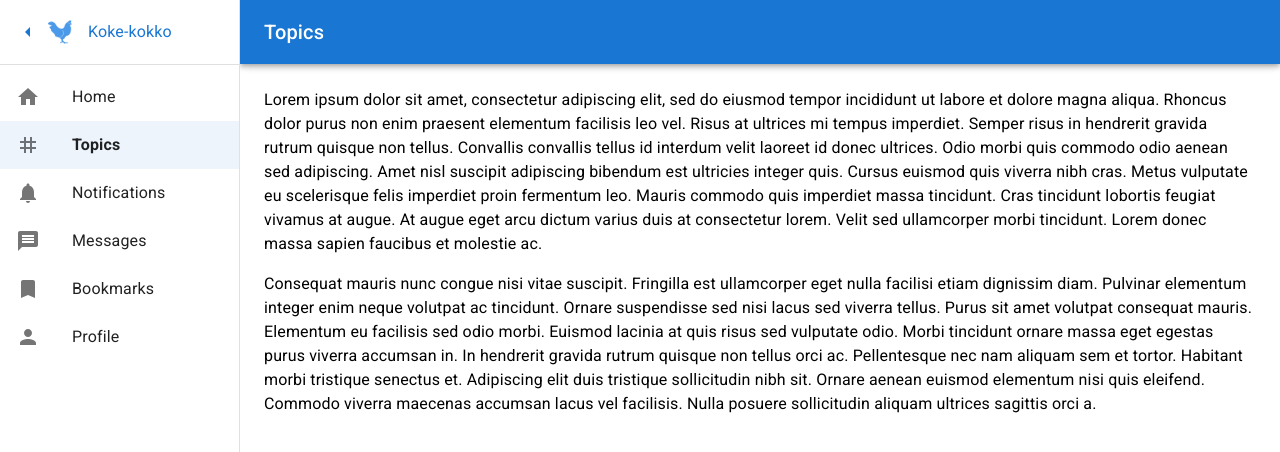
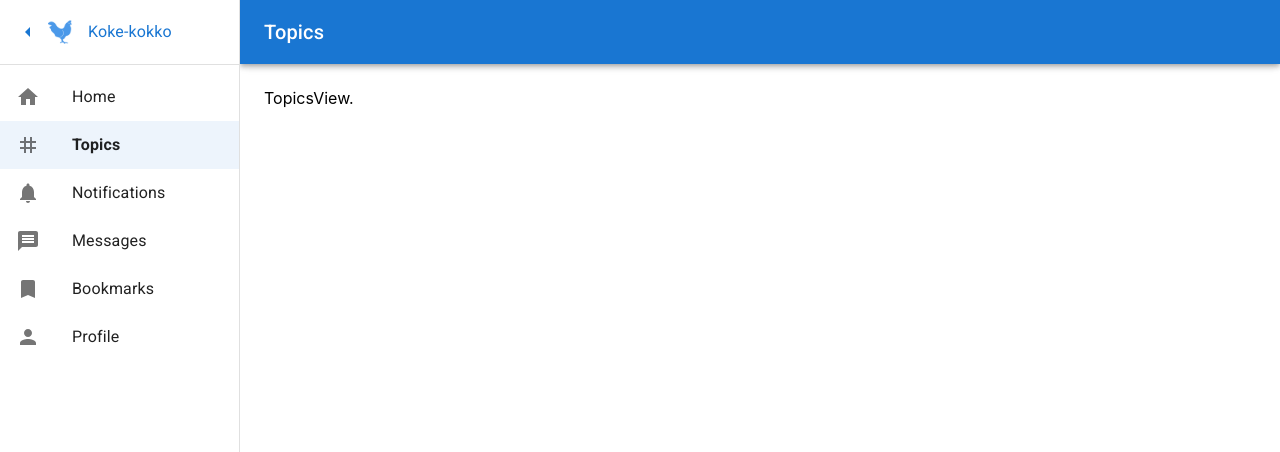
Before and after one commit to 0583/gool, a React (Create React App) app in the folder koke-kokko/: page / in a window 1280 px wide. Shown: the top 452 px of the page. Built offline with nearby package versions, Linux system fonts and the light colour scheme.

Commit message:
[add] views

```diff
--- a/koke-kokko/src/App.tsx
+++ b/koke-kokko/src/App.tsx
@@ -13,6 +13,12 @@ import {
 import MuiAppBar, { AppBarProps as MuiAppBarProps } from '@mui/material/AppBar';
 import {Menu, Home, Tag, Notifications, Message, Bookmark, Person, ArrowLeft} from "@mui/icons-material";
 import DrawerMenuItem from "./widgets/DrawerMenuItem";
+import HomeView from "./views/HomeView";
+import TopicsView from "./views/TopicsView";
+import NotificationsView from "./views/NotificationsView";
+import MessagesView from "./views/MessagesView";
+import BookmarksView from "./views/BookmarksView";
+import ProfileView from "./views/ProfileView";
 
 function App() {
     const drawerWidth = 240;
@@ -74,32 +80,38 @@ function App() {
         {
             index: 0,
             title: "Home",
-            icon: (<Home/>)
+            icon: (<Home/>),
+            view: (<HomeView/>)
         },
         {
             index: 1,
             title: "Topics",
-            icon: (<Tag/>)
+            icon: (<Tag/>),
+            view: (<TopicsView/>)
         },
         {
             index: 2,
             title: "Notifications",
-            icon: (<Notifications/>)
+            icon: (<Notifications/>),
+            view: (<NotificationsView/>)
         },
         {
             index: 3,
             title: "Messages",
-            icon: (<Message/>)
+            icon: (<Message/>),
+            view: (<MessagesView/>)
         },
         {
             index: 4,
             title: "Bookmarks",
-            icon: (<Bookmark/>)
+            icon: (<Bookmark/>),
+            view: (<BookmarksView/>)
         },
         {
             index: 5,
             title: "Profile",
-            icon: (<Person/>)
+            icon: (<Person/>),
+            view: (<ProfileView/>)
         },
     ]
     const handleDrawerOpen = () => {
@@ -171,34 +183,10 @@ function App() {
               </List>
           </Drawer>
           <Main open={open}>
-              <DrawerHeader>Home</DrawerHeader>
-              <Typography paragraph>
-                  Lorem ipsum dolor sit amet, consectetur adipiscing elit, sed do eiusmod
-                  tempor incididunt ut labore et dolore magna aliqua. Rhoncus dolor purus non
-                  enim praesent elementum facilisis leo vel. Risus at ultrices mi tempus
-                  imperdiet. Semper risus in hendrerit gravida rutrum quisque non tellus.
-                  Convallis convallis tellus id interdum velit laoreet id donec ultrices.
-                  Odio morbi quis commodo odio aenean sed adipiscing. Amet nisl suscipit
-                  adipiscing bibendum est ultricies integer quis. Cursus euismod quis viverra
-                  nibh cras. Metus vulputate eu scelerisque felis imperdiet proin fermentum
-                  leo. Mauris commodo quis imperdiet massa tincidunt. Cras tincidunt lobortis
-                  feugiat vivamus at augue. At augue eget arcu dictum varius duis at
-                  consectetur lorem. Velit sed ullamcorper morbi tincidunt. Lorem donec massa
-                  sapien faucibus et molestie ac.
-              </Typography>
-              <Typography paragraph>
-                  Consequat mauris nunc congue nisi vitae suscipit. Fringilla est ullamcorper
-                  eget nulla facilisi etiam dignissim diam. Pulvinar elementum integer enim
-                  neque volutpat ac tincidunt. Ornare suspendisse sed nisi lacus sed viverra
-                  tellus. Purus sit amet volutpat consequat mauris. Elementum eu facilisis
-                  sed odio morbi. Euismod lacinia at quis risus sed vulputate odio. Morbi
-                  tincidunt ornare massa eget egestas purus viverra accumsan in. In hendrerit
-                  gravida rutrum quisque non tellus orci ac. Pellentesque nec nam aliquam sem
-                  et tortor. Habitant morbi tristique senectus et. Adipiscing elit duis
-                  tristique sollicitudin nibh sit. Ornare aenean euismod elementum nisi quis
-                  eleifend. Commodo viverra maecenas accumsan lacus vel facilisis. Nulla
-                  posuere sollicitudin aliquam ultrices sagittis orci a.
-              </Typography>
+              <DrawerHeader/>
+              <div>
+                  {menuItems[selectedIndex].view}
+              </div>
           </Main>
       </Box>
   );
--- /dev/null
+++ b/koke-kokko/src/views/BookmarksView.tsx
@@ -0,0 +1,9 @@
+function BookmarksView() {
+    return (
+        <div>
+            BookmarksView.
+        </div>
+    )
+}
+
+export default BookmarksView;
--- /dev/null
+++ b/koke-kokko/src/views/HomeView.tsx
@@ -0,0 +1,9 @@
+function HomeView() {
+    return (
+        <div>
+            HomeView.
+        </div>
+    )
+}
+
+export default HomeView;
--- /dev/null
+++ b/koke-kokko/src/views/MessagesView.tsx
@@ -0,0 +1,9 @@
+function MessagesView() {
+    return (
+        <div>
+            MessagesView.
+        </div>
+    )
+}
+
+export default MessagesView;
--- /dev/null
+++ b/koke-kokko/src/views/NotificationsView.tsx
@@ -0,0 +1,9 @@
+function NotificationsView() {
+    return (
+        <div>
+            NotificationsView.
+        </div>
+    )
+}
+
+export default NotificationsView;
--- /dev/null
+++ b/koke-kokko/src/views/ProfileView.tsx
@@ -0,0 +1,9 @@
+function ProfileView() {
+    return (
+        <div>
+            ProfileView.
+        </div>
+    )
+}
+
+export default ProfileView;
--- /dev/null
+++ b/koke-kokko/src/views/TopicsView.tsx
@@ -0,0 +1,9 @@
+function TopicsView() {
+    return (
+        <div>
+            TopicsView.
+        </div>
+    )
+}
+
+export default TopicsView;
```
Also changed, not shown: koke-kokko/src/views/MainFlow.tsx (deleted, +0 -27 lines).
